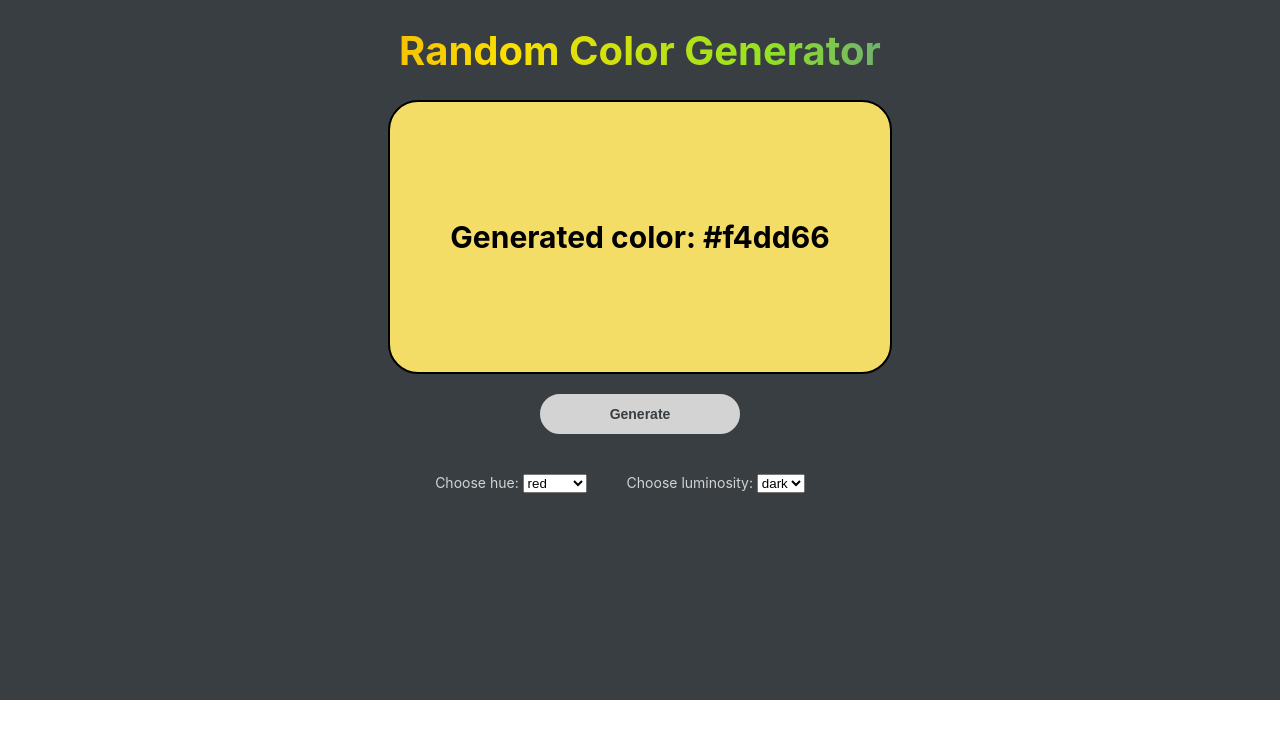
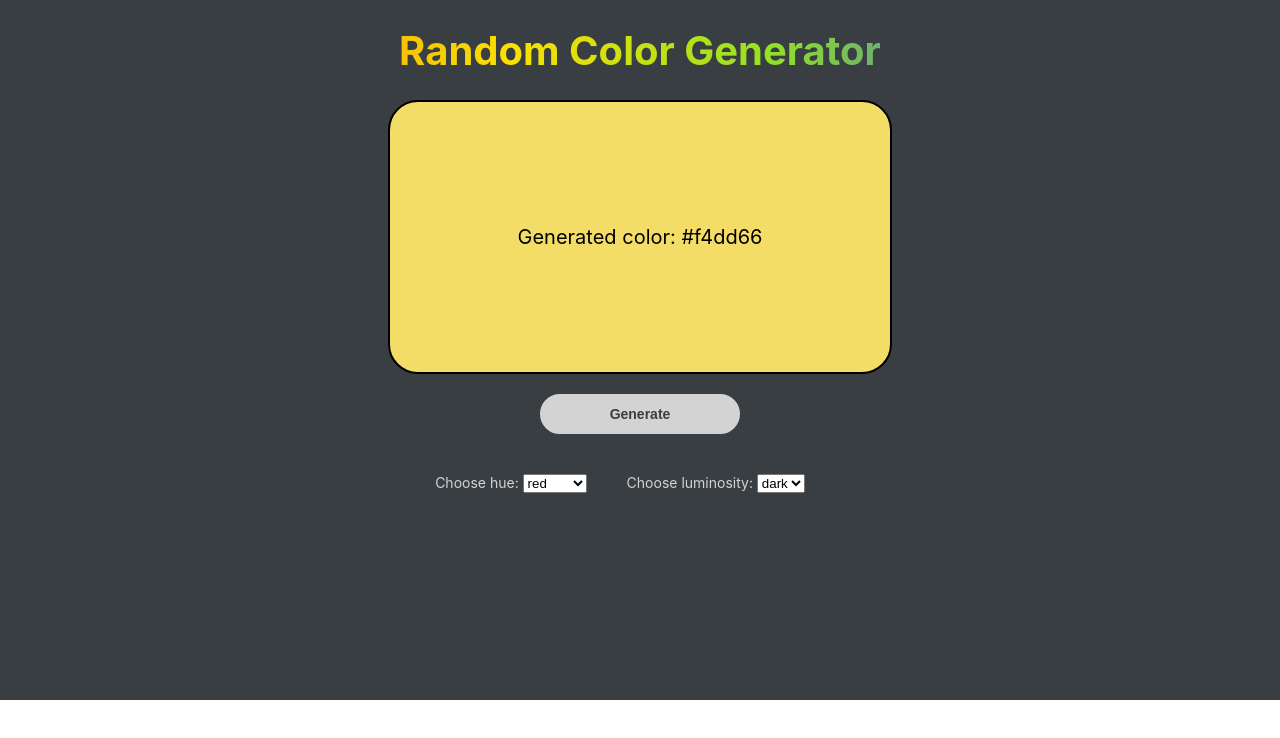
Before and after one commit to utsch1/random-color-generator-react, a React (Create React App) app: page / in a window 1280 px wide. Shown: the top 738 px of the page. Built offline with nearby package versions, Linux system fonts and the light colour scheme.

Commit message:
Resolve Drone error

```diff
--- a/src/App.js
+++ b/src/App.js
@@ -29,7 +29,7 @@ function App() {
           MozTransition: 'all .9s ease',
         }}
       >
-        <h2>Generated color: {color}</h2>
+        Generated color: {color}
       </div>
       <br />
       {/* Generate Button */}
@@ -99,7 +99,6 @@ function App() {
           </label>
         </div>
       </div>
-      {/* Box size */}
     </div>
   );
 }
```
